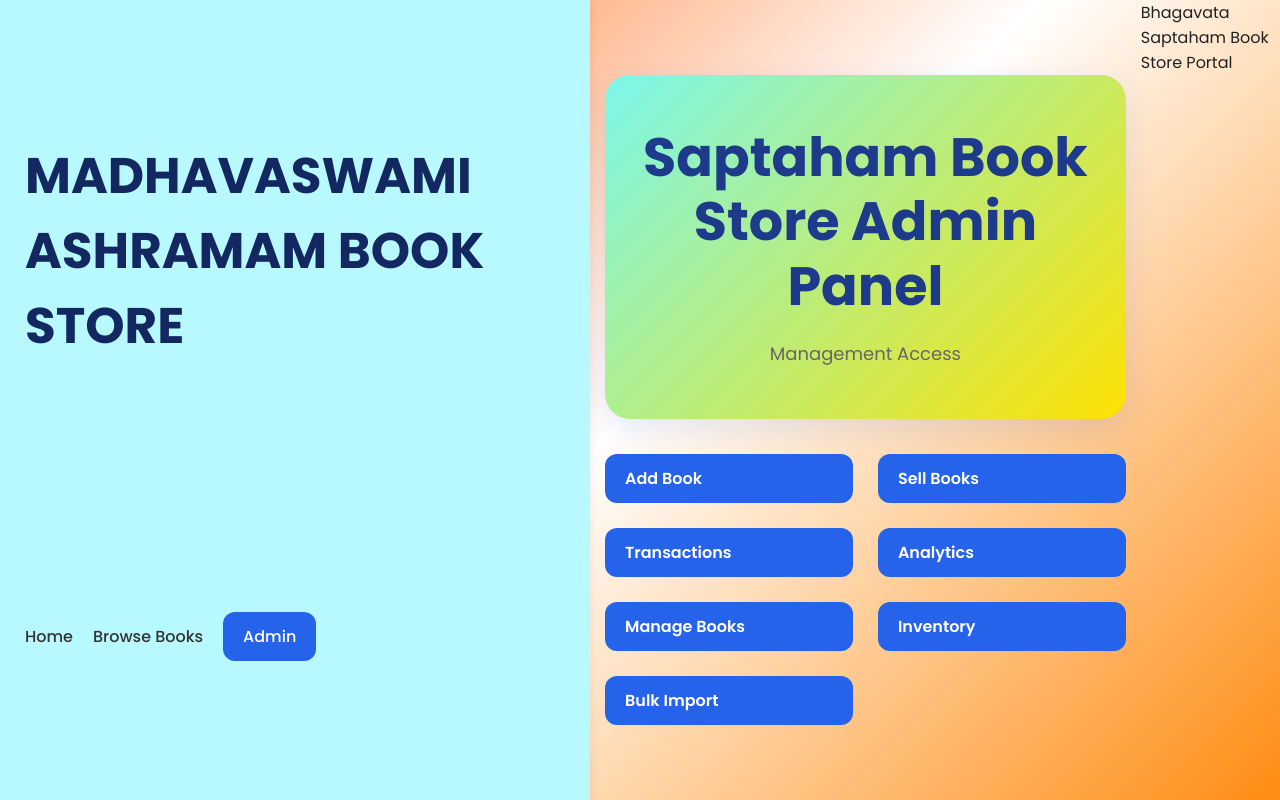
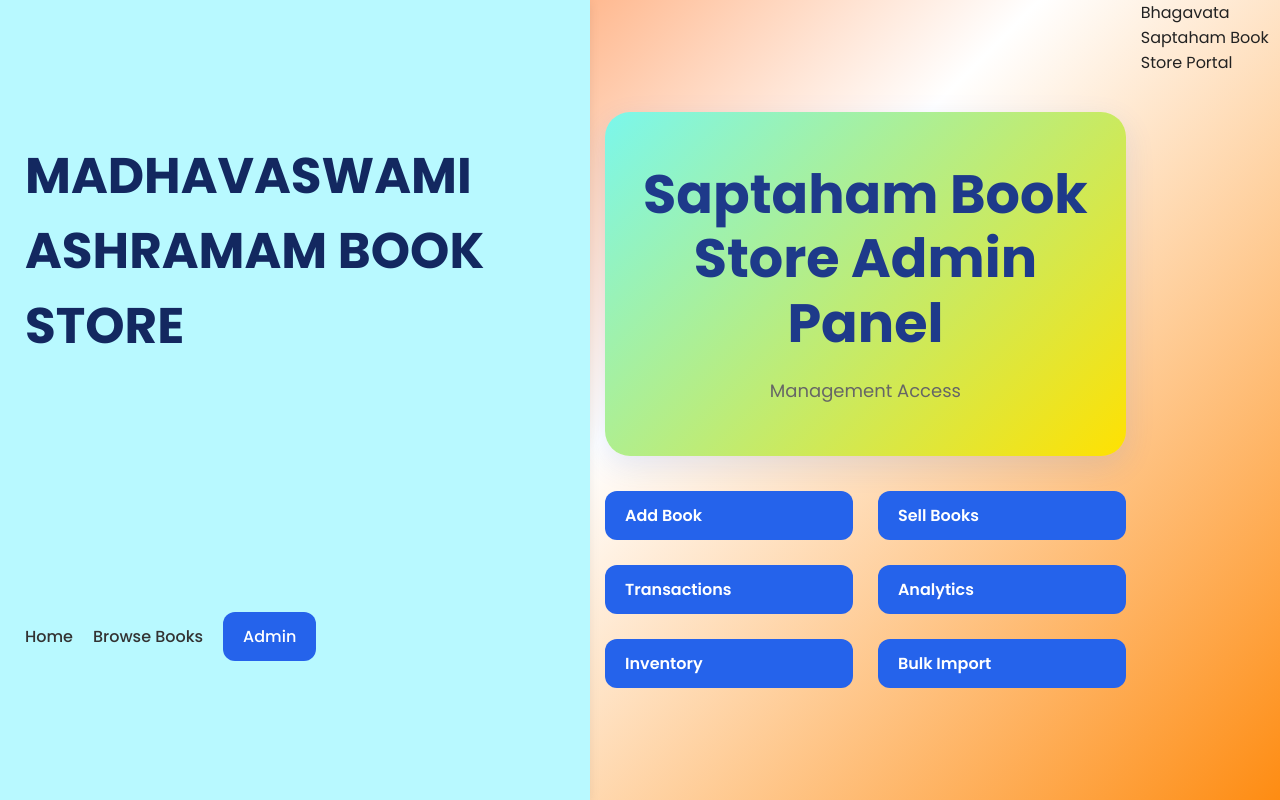
Before and after one commit to srbhagavathkrishna-oss/SNG-BOOK-STORE, a Flask app: template templates/admin_panel.html in a window 1280 px wide. Run offline with Flask 3, Linux system fonts and the light colour scheme; the template is opened without the code that fills it, so the values that code supplies are empty.

Commit message:
admin change

```diff
--- a/templates/admin_panel.html
+++ b/templates/admin_panel.html
@@ -48,12 +48,7 @@
         Analytics
 
     </a>
-    <a href="/admin-books"
-        class="btn">
 
-        Manage Books
-
-    </a>
     <a href="/admin-inventory"
         class="btn">
 
```
